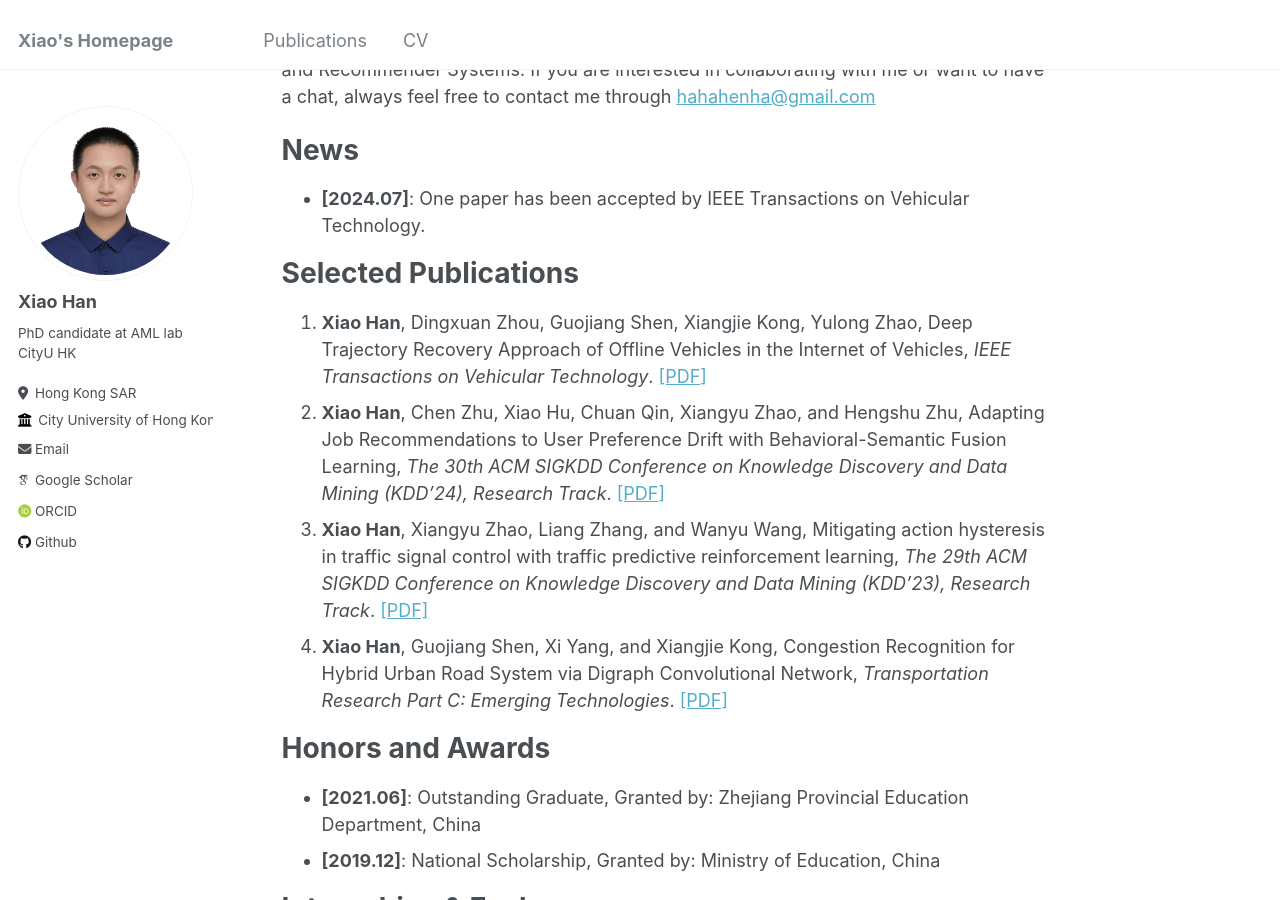
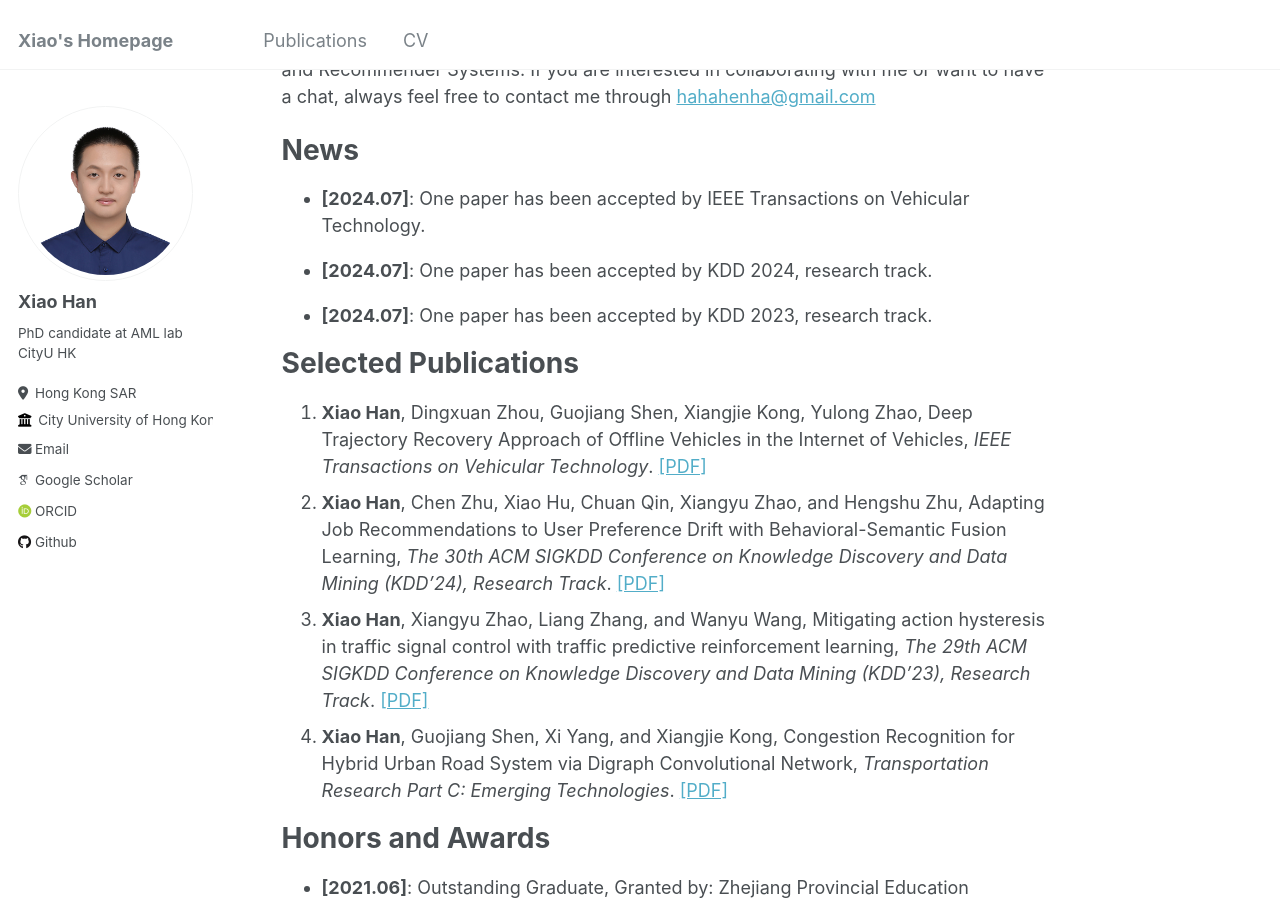
Before and after one commit to hahahenha/hahahenha.github.io, a Jekyll site: the page built from _pages/about.md, in a window 1280 px wide and 900 px high, scrolled down 399 px. Built offline with Jekyll 4.4.1, drawn with Linux system fonts in a browser that asks for light colours; some web fonts are replaced.

Commit message:
Update about.md

```diff
--- a/_pages/about.md
+++ b/_pages/about.md
@@ -40,6 +40,14 @@ If you are interested in collaborating with me or want to have a chat, always fe
 <div>
   <ul>
     <li><strong>[2024.07]</strong>: One paper has been accepted by IEEE Transactions on Vehicular Technology.</li>
+  </ul>
+
+  <ul>
+    <li><strong>[2024.07]</strong>: One paper has been accepted by KDD 2024, research track.</li>
+  </ul>
+
+  <ul>
+    <li><strong>[2024.07]</strong>: One paper has been accepted by KDD 2023, research track.</li>
   </ul>
 </div>
 
```
